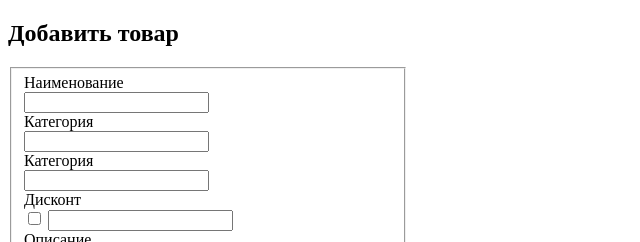
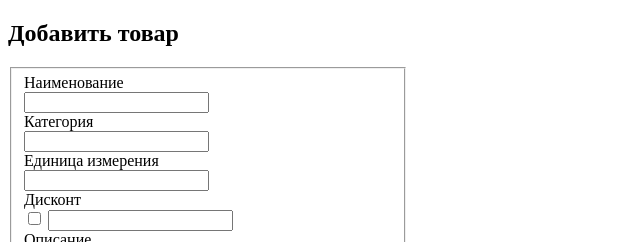
Before and after one commit to nazarisabbot/CRM-ShopOnline, a plain HTML site: page index.html in a window 1280 px wide. Shown: the top 242 px of the page, 0-640 px from the left. Drawn offline with Linux system fonts and the light colour scheme.

Commit message:
refactoring value of third label

```diff
--- a/index.html
+++ b/index.html
@@ -23,7 +23,7 @@
       <label for="category">Категория</label>
       <input type="text" name="category" id="category" required>
 
-      <label for="units">Категория</label>
+      <label for="units">Единица измерения</label>
       <input type="text" name="units" id="units" required>
 
       <label for="discount">Дисконт</label>
```
